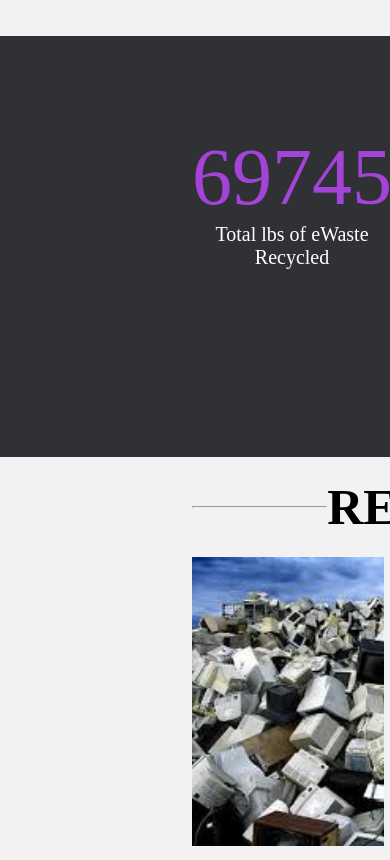
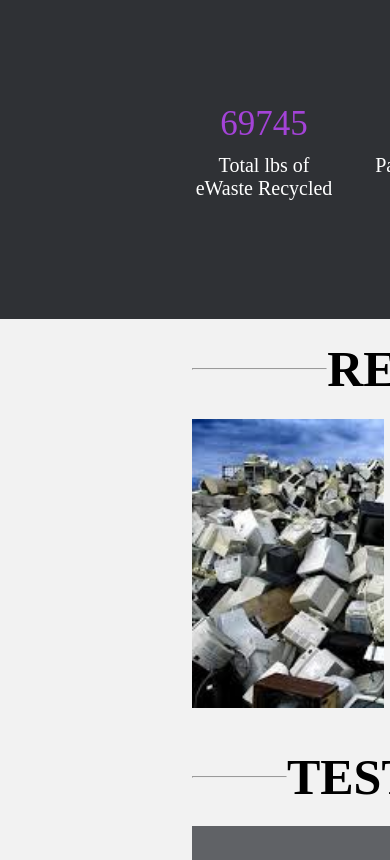
Before and after one commit to Imon-Ovbude/computer-website, a plain HTML site: page index.html in a window 390 px wide. Shown: the part 6081-6941 px from the top of the page. Drawn offline with Linux system fonts and the light colour scheme.

Commit message:
changed font size for numbers section on screen sizes under 1130px

```diff
--- a/css/main.css
+++ b/css/main.css
@@ -566,6 +566,11 @@ header .main-header ul li a {
     line-height: 2.5;
     margin-top: 20px;
   }
+
+  /* NUMBERS SECTION */
+  .numbers span {
+    font-size: 3.5rem;
+  }
 }
 
 /*------MEDIA QUERY MAX-WIDTH 975PX-------*/
--- a/index.html
+++ b/index.html
@@ -226,7 +226,7 @@
                   data-delay="9"
                   data-increment="10"
                   >0</span
-                >%
+                ><span class="percent">%</span>
               </li>
               <li class="description">Client Satisfaction</li>
             </ul>
```
